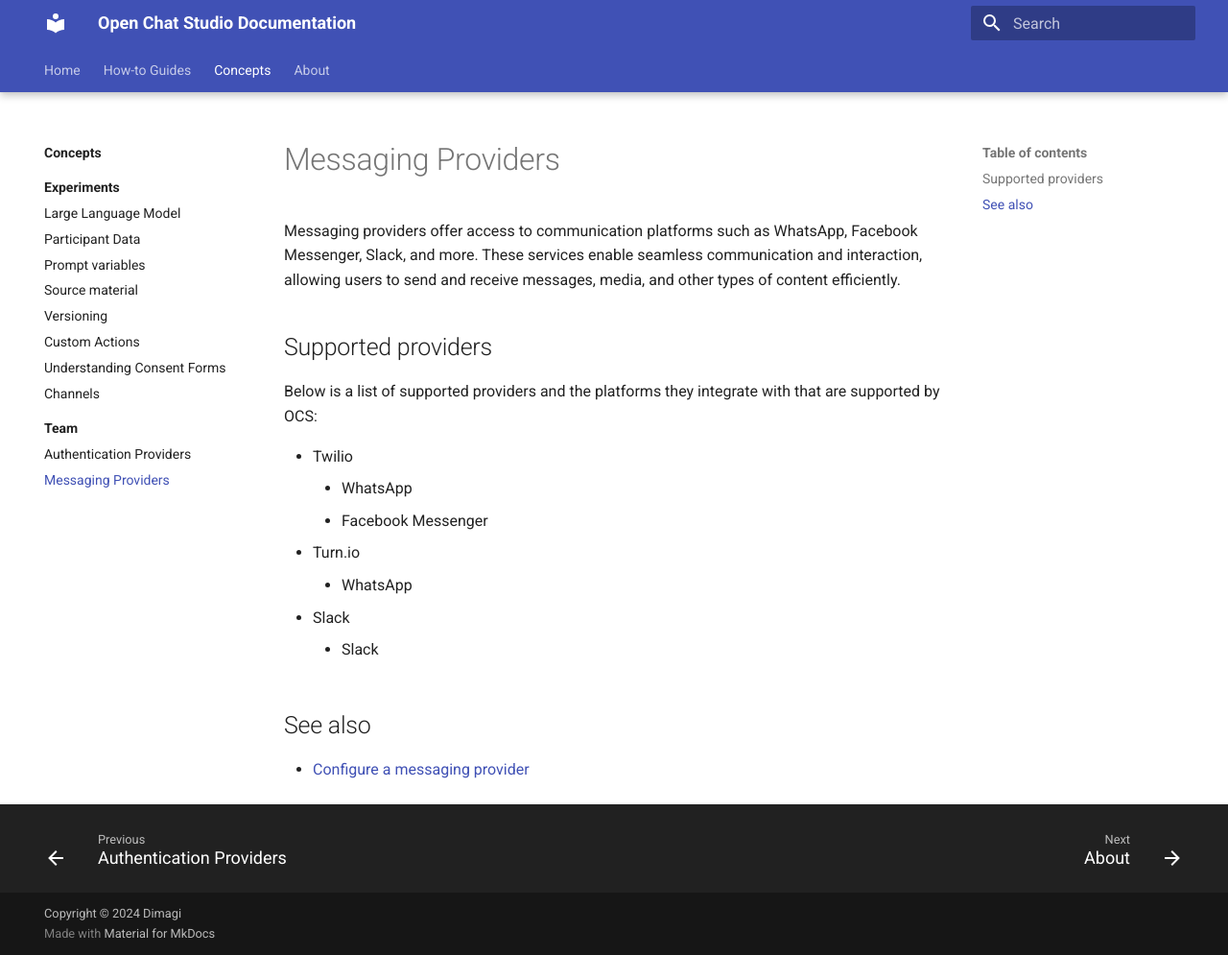
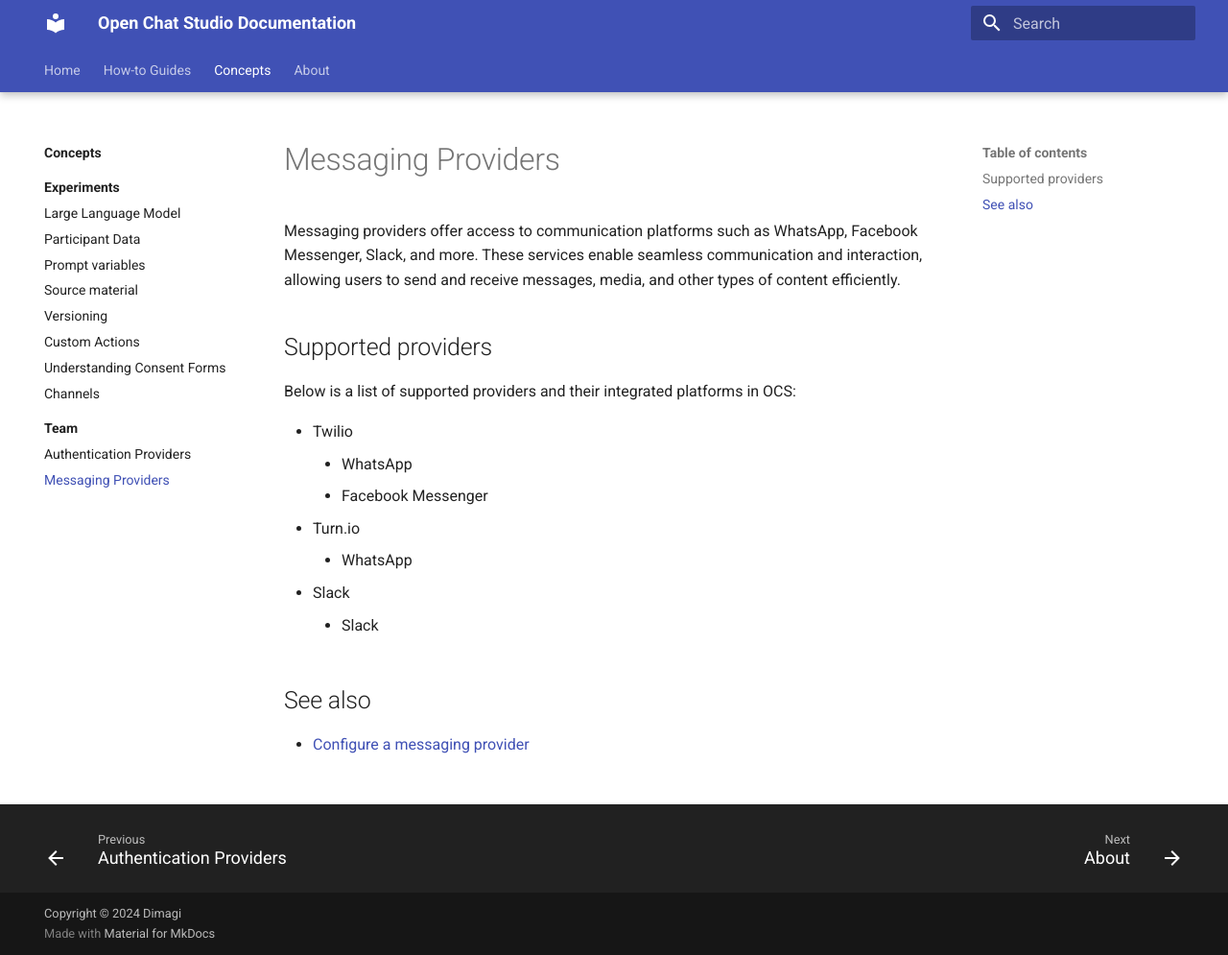
Before and after one commit to dimagi/open-chat-studio-docs, an MkDocs documentation site: the page built from docs/concepts/messaging_providers.md, in a window 1280 px wide and 995 px high. Shown: the whole window at 96% size. Built offline with MkDocs 1.6.1 and Material for MkDocs 9.7.7, drawn with Linux system fonts in a browser that asks for light colours.

Commit message:
Update text

```diff
--- a/docs/concepts/messaging_providers.md
+++ b/docs/concepts/messaging_providers.md
@@ -3,7 +3,7 @@
 Messaging providers offer access to communication platforms such as WhatsApp, Facebook Messenger, Slack, and more. These services enable seamless communication and interaction, allowing users to send and receive messages, media, and other types of content efficiently.
 
 ## Supported providers
-Below is a list of supported providers and the platforms they integrate with that are supported by OCS:
+Below is a list of supported providers and their integrated platforms in OCS:
 
 - Twilio
     - WhatsApp
```
